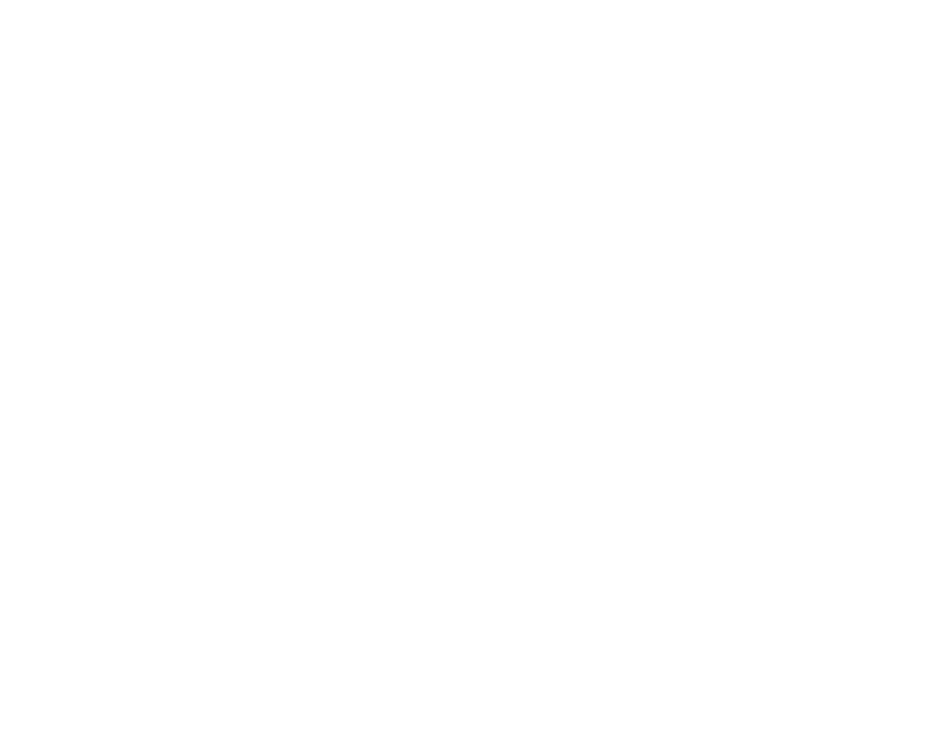
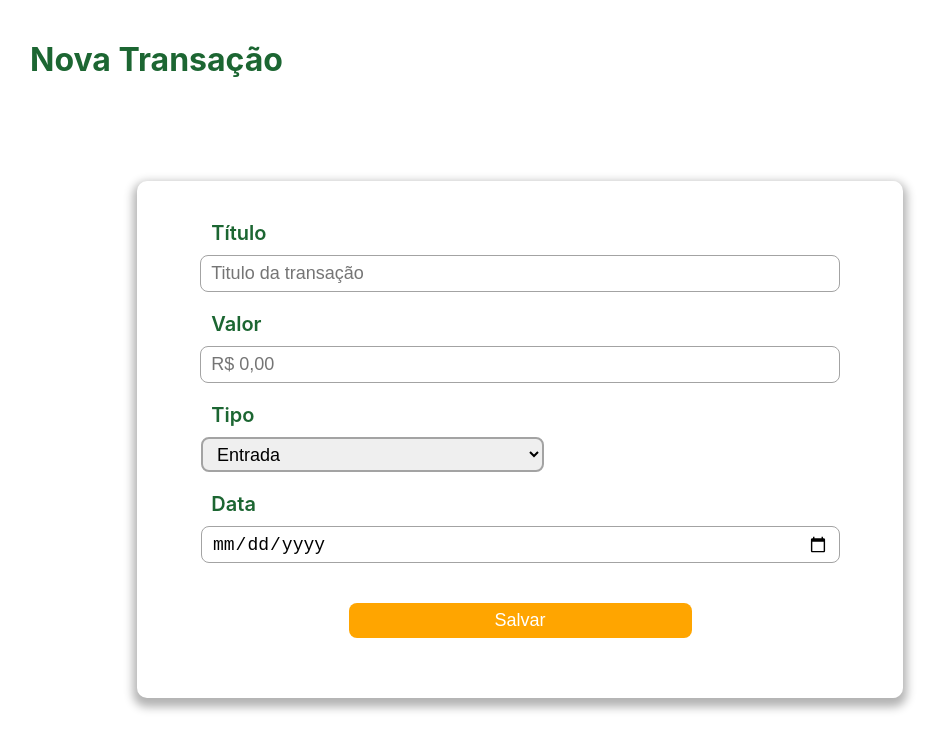
Before and after one commit to hmdev2/financa_facil_Frontend, a React (Create React App) app: page /edit/1 in a window 1280 px wide. Before the commit this address had no page. Shown: the top 750 px of the page, without its empty margins (120-1062 px from the left). Built offline with nearby package versions, Linux system fonts and the light colour scheme; no server answers; sample sign-in values are in the browser's storage.

Commit message:
fully connected app with backend

```diff
--- a/src/App.jsx
+++ b/src/App.jsx
@@ -16,6 +16,7 @@ function App() {
             <Route element={<ProtectedRoute />}>
                 <Route path="/dashboard" element={<Dashboard />} />
                 <Route path="/create" element={<CreateTransaction />} />
+                <Route path="/edit/:id" element={<CreateTransaction />} />
             </Route>
 
         </Routes>
--- a/src/Templates/CreateTransaction/index.jsx
+++ b/src/Templates/CreateTransaction/index.jsx
@@ -1,6 +1,93 @@
+import { toast, ToastContainer } from "react-toastify";
 import "./style.css";
+import { useEffect, useState } from "react";
+import { useNavigate, useParams } from "react-router-dom";
 
 export const CreateTransaction = () => {
+
+    const { id } = useParams();
+
+    const token = localStorage.getItem("Authorization");
+
+    const [ title, setTitle ] = useState('');
+    const [ type, setType ] = useState('income');
+    const [ amount, setAmount ] = useState("");
+    const [ date, setDate ] = useState("");
+
+    const navigate = useNavigate();
+
+    useEffect(() => {
+        if(id) {
+            fetch(`http://127.0.0.1:8000/api/transaction/${id}`, {
+                method: "GET",
+                headers: {
+                    "Content-Type": "application/json",
+                    "Authorization": token,
+                },
+            })
+            .then((res) => res.json())
+            .then((data) => {
+                setTitle(data.title);
+                setType(data.type);
+                setAmount(data.amount);
+                setDate(data.date);
+            });
+        }
+    }, [id]);
+
+    const handleSubmit = async (e) => {
+
+        e.preventDefault();
+
+        const url = id ? `http://127.0.0.1:8000/api/transaction/${id}` : "http://127.0.0.1:8000/api/transaction/store";
+
+        if(title === "" || amount === "" || date === "") {
+            toast.error("Preencha todos os campos");
+            return;
+        }
+
+        if(isNaN(amount)) {
+            toast.error("O campo valor só aceita números");
+            return;
+        }
+
+        try {
+
+
+            const response = await fetch(url, {
+                method: "POST",
+                headers: {
+                    "Content-Type": "application/json",
+                    "Authorization": token,
+                },
+                body: JSON.stringify({
+                    title: title,
+                    type: type,
+                    amount: Number(amount),
+                    date: date,
+                }),
+            });
+
+            const message = id ? "Erro ao tentar editar a transação" : "Erro ao tentar criar transação";
+
+            if(!response.ok) {
+                throw new Error(message);
+            }
+
+            id ? toast.success("Transação editada com sucesso!") : toast.success("Transação criada com sucesso!");
+
+            setTimeout(() => {
+                navigate("/dashboard");
+            }, 1300);
+
+
+        } catch (error) {
+            toast.error(error.message);
+        }
+
+    };
+
+    const color = id? "orange" : "";
 
     return (
         <div className="createContainer" >
@@ -9,21 +96,22 @@ export const CreateTransaction = () => {
             </div>
 
             <div style={{width: "100%", height: "100%", display: "flex", alignItems: "center", justifyContent: "center"}}>
-                <form className="createForm">
+                <form onSubmit={handleSubmit} className="createForm">
                     <label htmlFor="title">Título</label>
-                    <input type="text" name="title" id="title" placeholder="Titulo da transação"/>
+                    <input type="text" value={title} onChange={(e) => setTitle(e.target.value)} name="title" id="title" placeholder="Titulo da transação"/>
                     <label htmlFor="amount">Valor</label>
-                    <input type="text" name="amount" id="amount" placeholder="R$ 0,00" />
+                    <input type="text" value={amount} onChange={(e) => setAmount(e.target.value)} name="amount" id="amount" placeholder="R$ 0,00" />
                     <label htmlFor="type">Tipo</label>
-                    <select className="createSelect" name="type" id="type">
+                    <select value={type} className="createSelect" onChange={(e) => setType(e.target.value)} name="type" id="type">
                         <option value="income">Entrada</option>
-                        <option value="expense">Saida</option>
+                        <option value="expense">Saída</option>
                     </select>
                     <label htmlFor="date">Data</label>
-                    <input className="createSelect" type="date" name="date" id="date" />
-                    <input type="submit" value="Salvar" className="saveButton"/>
+                    <input value={date} className="createSelect" onChange={(e) => setDate(e.target.value)} type="date" name="date" id="date" />
+                    <input type="submit" value="Salvar" style={{backgroundColor: `${color}`}} className="saveButton"/>
                 </form>
             </div>
+            <ToastContainer position="top-right" autoClose={3000} />
         </div>
     );
 };
--- a/src/Templates/Dashboard/index.jsx
+++ b/src/Templates/Dashboard/index.jsx
@@ -59,11 +59,12 @@ export const Dashboard = () => {
                     totalEx += Number(t.amount);
                 }
 
-                setTotal(totalc);
-                setTotalIncome(totalIn);
-                setTotalExpense(totalEx);
+            });
 
-            });
+            setTotal(totalc);
+            setTotalIncome(totalIn);
+            setTotalExpense(totalEx);
+
         };
 
         totalCalculate();
@@ -104,6 +105,10 @@ export const Dashboard = () => {
 
         localStorage.removeItem("Authorization");
         navigate("/");
+    };
+
+    const handleEdit = (id) => {
+        navigate(`/edit/${id}`);
     };
 
     return(
@@ -165,14 +170,14 @@ export const Dashboard = () => {
                                             <tr className="transaction" key={transaction.id}>
                                                 <td>{transaction.title}</td>
                                                 {transaction.type === "income" ?
-                                                    <td style={{color: "green"}}>{transaction.amount}</td> : <td style={{color: "red"}}>{transaction.amount}</td>
+                                                    <td style={{color: "green"}}>R$ {transaction.amount}</td> : <td style={{color: "red"}}>R$ {transaction.amount}</td>
                                                 }
                                                 {transaction.type === "income" ?
                                                     <td style={{color: "green"}}>Entrada</td> : <td style={{color: "red"}}>Saída</td>
                                                 }
                                                 <td style={{color: "rgb(73, 73, 73)"}}>{transaction.date}</td>
                                                 <div className='transactionButtons'>
-                                                    <input style={{backgroundColor: "orange"}} type="submit" value="Editar" />
+                                                    <input style={{backgroundColor: "orange"}} type="submit" value="Editar" onClick={() => handleEdit(transaction.id)} />
                                                     <input style={{backgroundColor: "rgb(255, 61, 61)"}} type="submit" value="Excluir" onClick={() => handleDelete(transaction.id)} />
                                                 </div>
                                             </tr>
--- a/src/Templates/Dashboard/style.css
+++ b/src/Templates/Dashboard/style.css
@@ -9,30 +9,35 @@
     box-shadow: 0px 5px 10px 4px rgba(0, 0, 0, 0.3);
     gap: 25px;
     background-color: whitesmoke;
+
 }
 
 .transactionsContainer {
-    display: flex;
-    align-items: center;
-    justify-content: center;
+    width: 90%;
+    max-height: calc(95% - 10px); /* já tinha */
+    overflow-y: auto; /* scroll vertical */
+    padding: 10px;
     border-radius: 10px;
-    box-shadow: 0px 5px 10px 4px rgba(0, 0, 0, 0.3);
-    padding: 10px;
-    width: 90%;
+    box-shadow: 0px 5px 10px 4px rgba(0,0,0,0.3);
     background-color: white;
+
+    /* removido flexbox */
+    display: block;
 }
 
 .transactionsContainer table{
     width: 100%;
+    border-collapse: collapse;
 }
 
 .transactionsContainer thead {
     color: rgb(104, 104, 104);
+    position: sticky;
+    top: 0; /* fica no topo do container */
+    background-color: white; /* ou a cor do seu cabeçalho */
+    z-index: 1; /* garante que fique acima das linhas */
 }
 
-.transactionsContainer tr {
-     border-bottom: 1px solid #ccc;
-}
 
 .transactionsContainer th {
     text-align: left;
@@ -44,10 +49,6 @@
 
 .transactionsContainer tbody {
     font-weight: bolder;
-}
-
-.transaction {
-    border-bottom: 1px solid black;
 }
 
 .dashboardTop {
```
